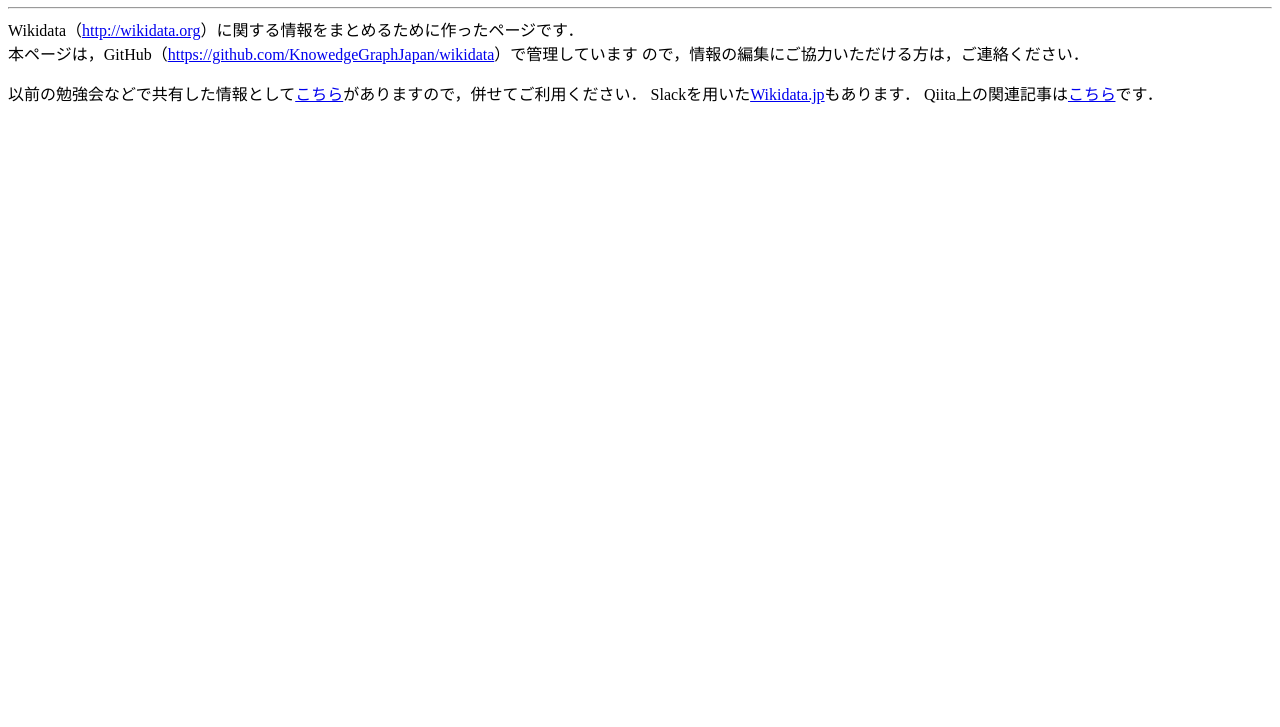
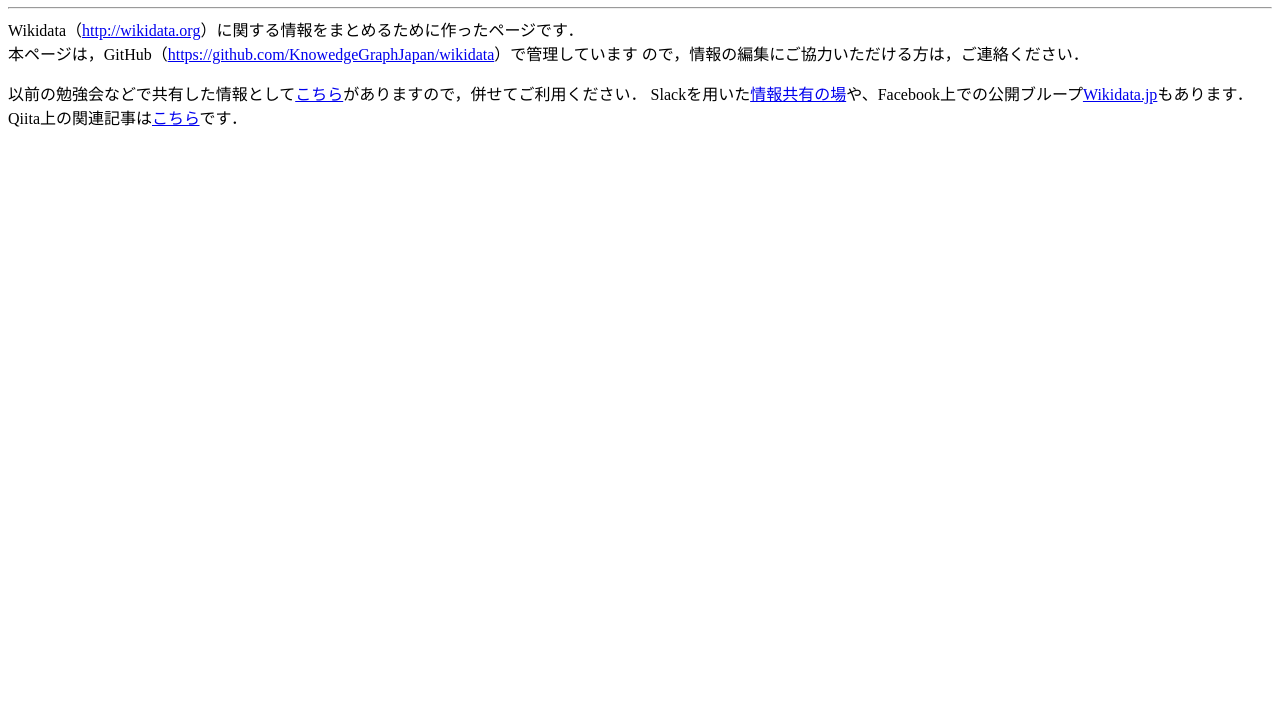
Before and after one commit to KnowedgeGraphJapan/wikidata, a plain HTML site: page index.html in a window 1280 px wide. Shown: the part 73-800 px from the top of the page. Drawn offline with Linux system fonts and the light colour scheme.

Commit message:
Update index.html

```diff
--- a/index.html
+++ b/index.html
@@ -20,7 +20,7 @@
 ので，情報の編集にご協力いただける方は，ご連絡ください．<BR>
 <p>
   以前の勉強会などで共有した情報として<a href="http://tinyurl.com/wikidatashare">こちら<a/>がありますので，併せてご利用ください．
-  Slackを用いた<a href="https://wikidatajp.slack.com/>情報共有の場</a>や、Facebook上での公開ブループ<a href="https://www.facebook.com/groups/1822620334637546/">Wikidata.jp<a/>もあります．
+  Slackを用いた<a href="https://wikidatajp.slack.com/">情報共有の場</a>や、Facebook上での公開ブループ<a href="https://www.facebook.com/groups/1822620334637546/">Wikidata.jp<a/>もあります．
   Qiita上の関連記事は<a href="http://qiita.com/search?q=wikidata">こちら</a>です．
 </p>
 </body>
```
